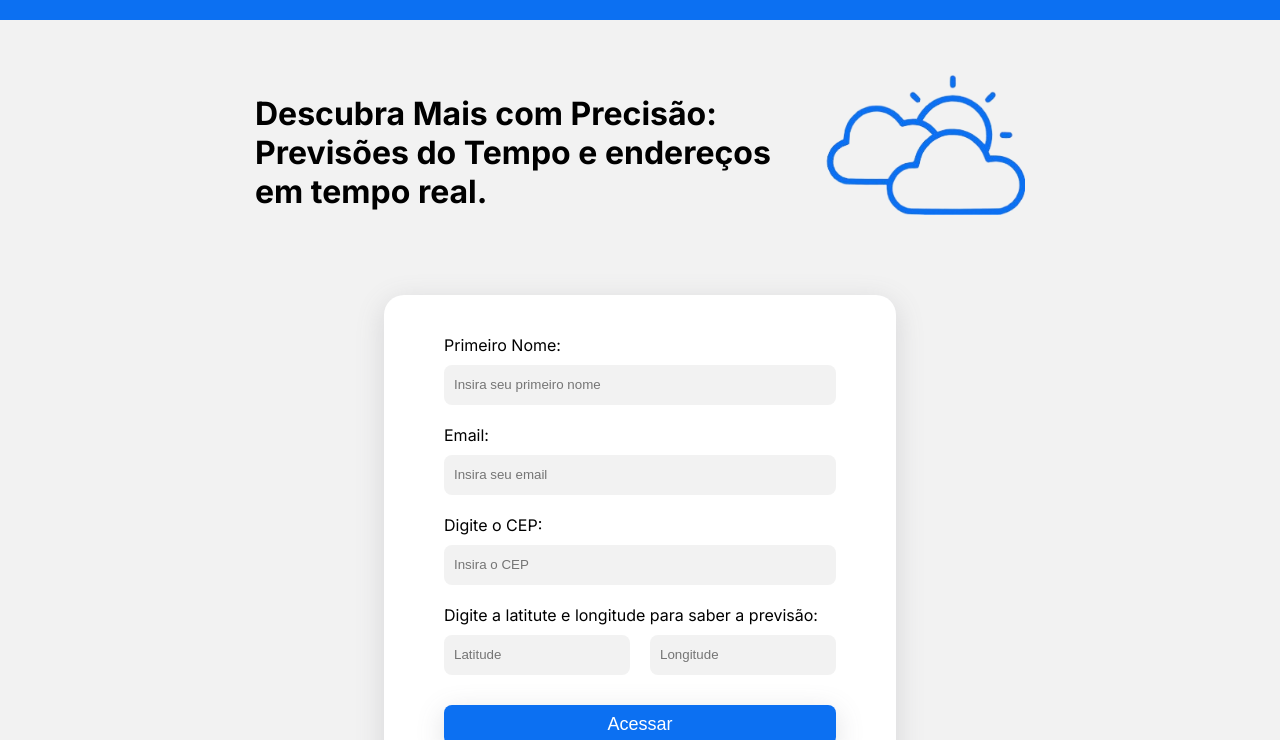
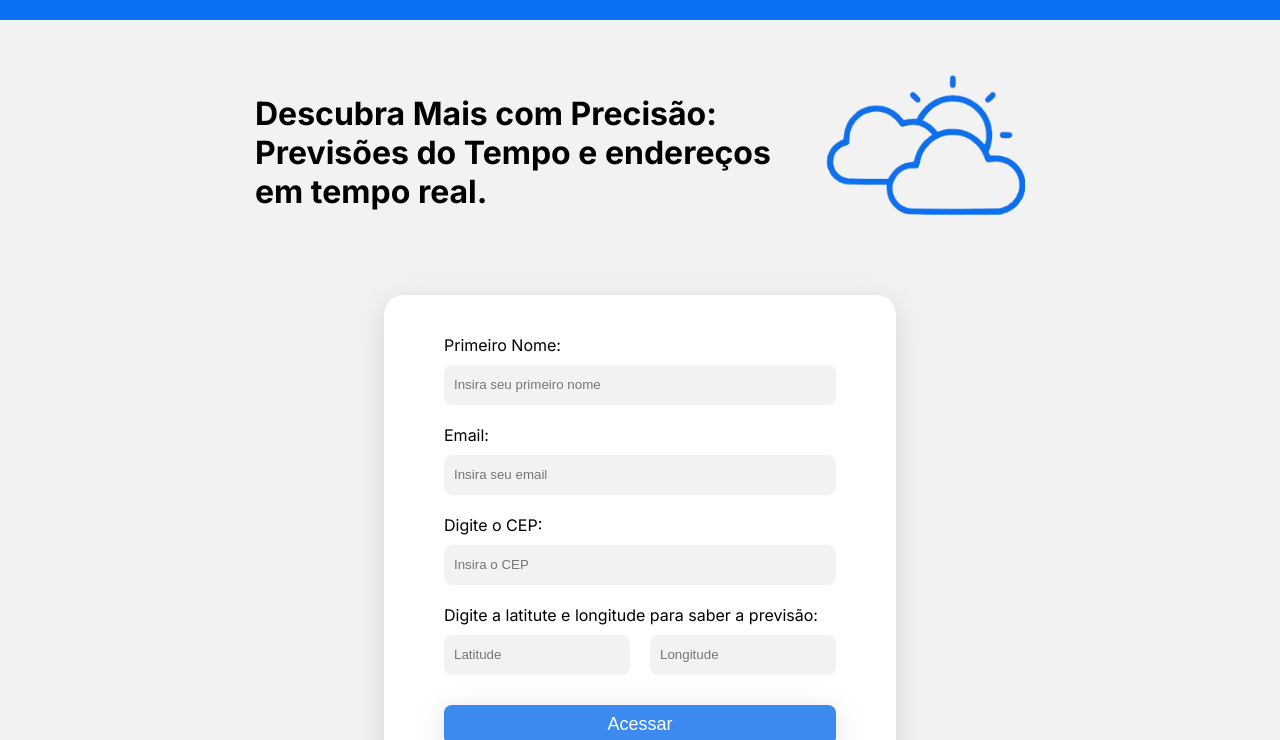
Before and after one commit to eliasacneto/dnc-weather, a plain HTML site: page index.html in a window 1280 px wide. In both pictures the pointer is over the button "Acessar". Shown: the part 60-800 px from the top of the page. Drawn offline with Linux system fonts and the light colour scheme.

Commit message:
updated readme

```diff
--- a/src/css/style.css
+++ b/src/css/style.css
@@ -127,12 +127,15 @@ form .input-2 {
   color: #fff;
   border: none;
   border-radius: 8px;
-
+  cursor: pointer;
   font-size: 18px;
   height: 40px;
   width: 100%;
   margin-top: 20px;
   box-shadow: rgba(100, 100, 111, 0.2) 0px 7px 29px 0px;
+}
+.btn-form:hover {
+  background-color: #3c8af0;
 }
 
 .error {
```
Also changed, not shown: 1 other file.
